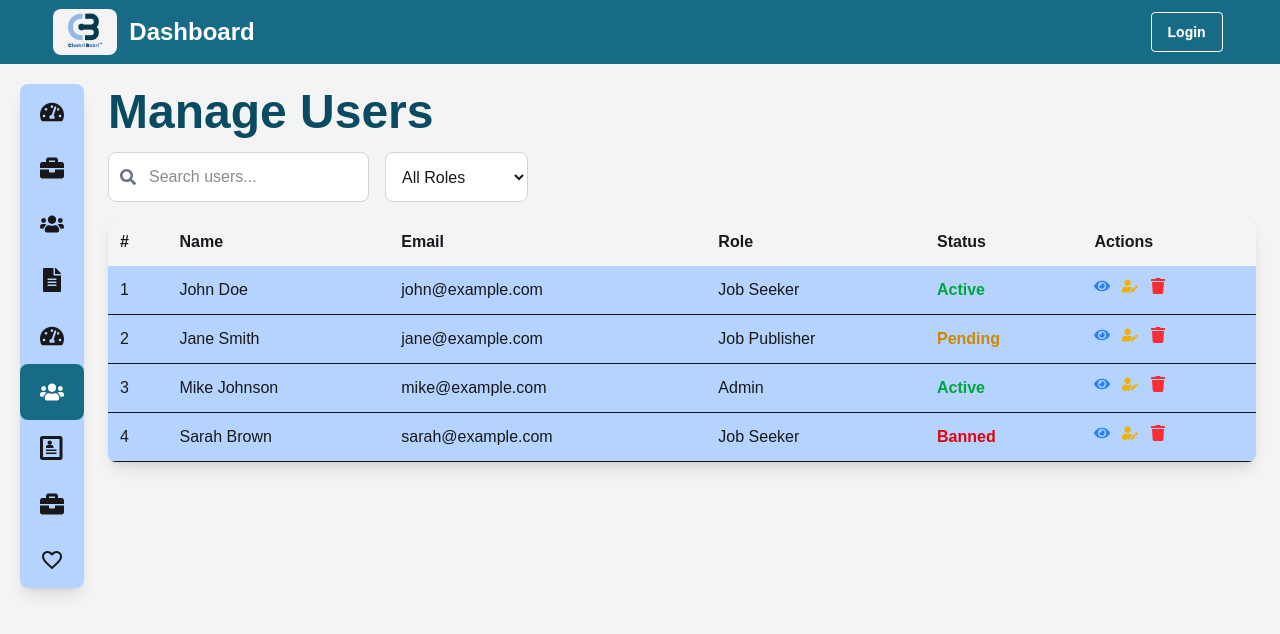
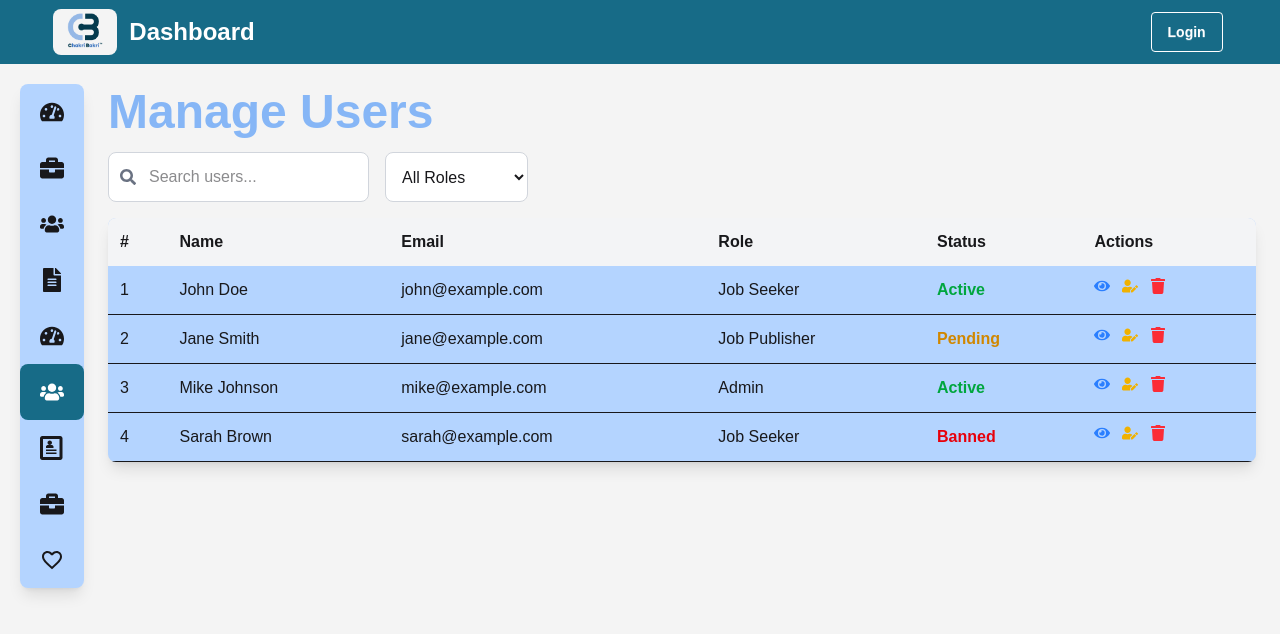
Before and after one commit to Motiur-Rahman-Dhrubo/Cakri-Bakri, a React (Vite) app: page /dashboard/manage-users in a window 1280 px wide. Shown: the top 634 px of the page. Built offline with nearby package versions, Linux system fonts and the light colour scheme; no server answers.

Commit message:
change color over manageuser page

```diff
--- a/src/pages/DashboardPages/adminDashboard/ManageUser.jsx
+++ b/src/pages/DashboardPages/adminDashboard/ManageUser.jsx
@@ -20,7 +20,7 @@ const ManageUsers = () => {
 
   return (
     <section className="p-3 md:p-6">
-      <h2 className="text-3xl md:text-5xl font-semibold text-cb-secondary mb-4">Manage Users</h2>
+      <h2 className="text-3xl md:text-5xl font-semibold text-cb-btn mb-4">Manage Users</h2>
 
       {/* Search & Filter */}
       <div className="w-fit flex max-sm:flex-col gap-4 mb-4">
```
